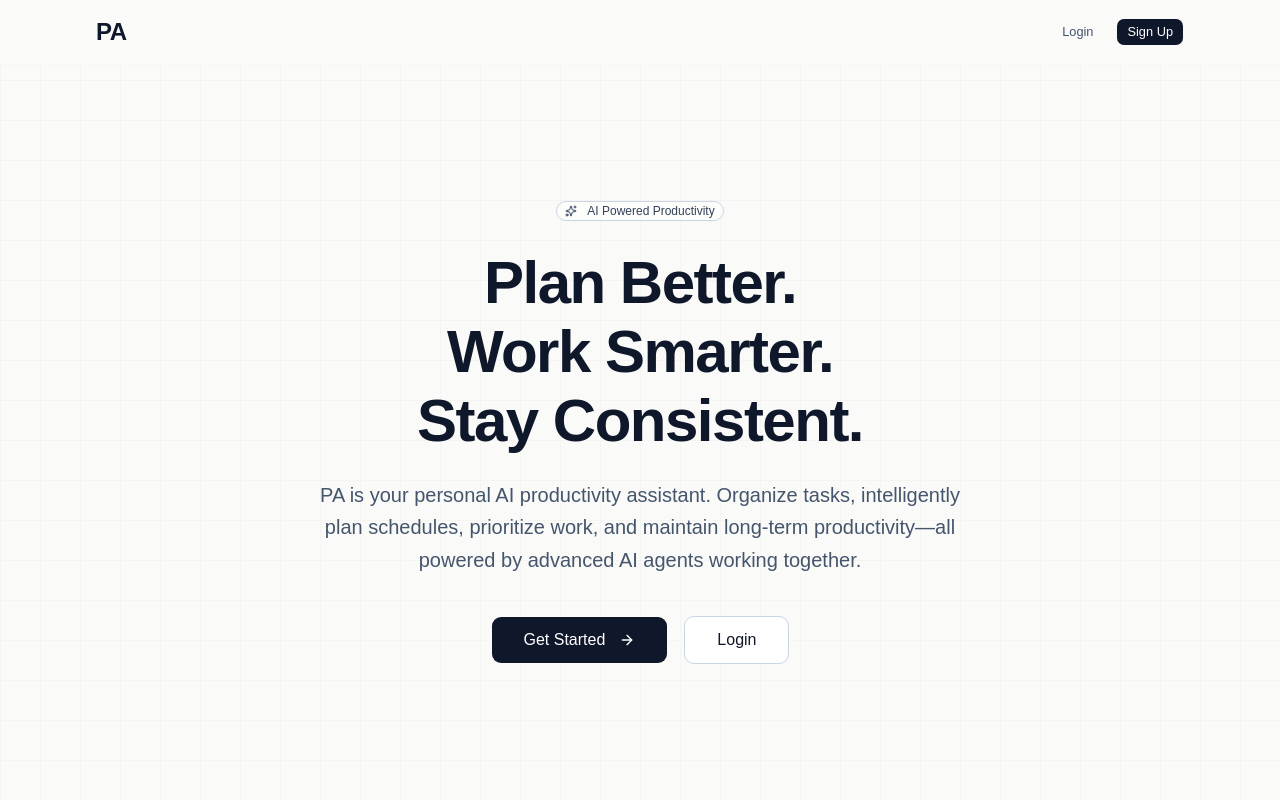
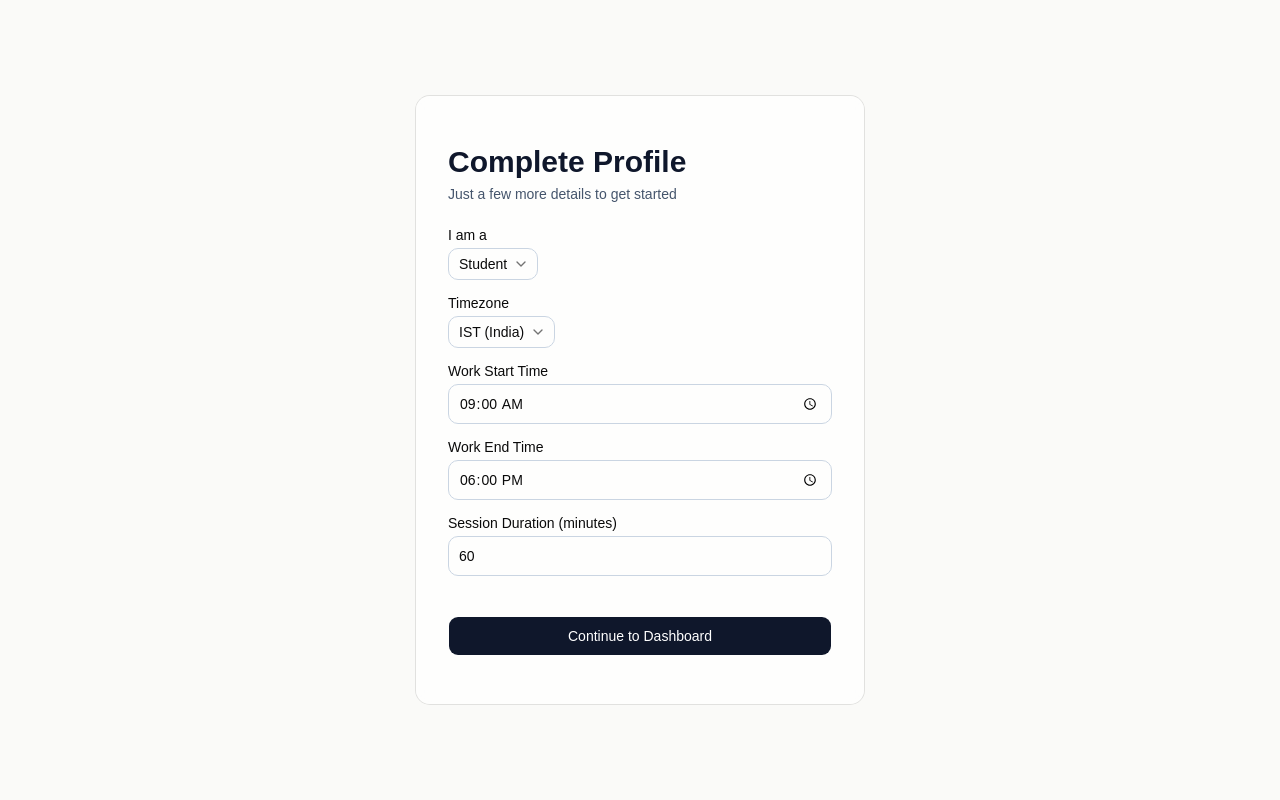
Before and after one commit to Yuk-bot/PA, a React app in the folder frontend/: page /profile in a window 1280 px wide. Before the commit this address led to /. Shown: the top 800 px of the page. Built offline with nearby package versions, Linux system fonts and the light colour scheme; no server answers; the HTML template or start-up script is replaced by a standard one.

Commit message:
building user profile

```diff
--- a/frontend/src/App.jsx
+++ b/frontend/src/App.jsx
@@ -9,6 +9,7 @@ import Calendar from '@/pages/Calender/Calender';
 import Settings from '@/pages/Settings/Settings';
 import Landing from '@/pages/Landing/Landing';
 import Signup from '@/pages/Signup/Signup';
+import Profile from '@/pages/Profile/Profile';
 import { DashboardLayout } from '@/components/layout/DashboardLayout';
 
 // Protected Route Wrapper
@@ -29,6 +30,7 @@ function App() {
         {/* Public Routes */}
         <Route path="/" element={<Landing />} />
         <Route path="/signup" element={<Signup />} />
+        <Route path="/profile" element={<Profile />} />
 
         {/* Protected Dashboard Routes */}
         <Route
--- a/frontend/src/pages/Dashboard/Dashboard.jsx
+++ b/frontend/src/pages/Dashboard/Dashboard.jsx
@@ -18,8 +18,7 @@ const backend_api='http://localhost:8000/api';
 export default function Dashboard() {
   const navigate = useNavigate();
   const token = localStorage.getItem('token');
-  console.log('🔍 Token in storage:', token ? token.substring(0, 50) + '...' : 'NOT FOUND');
-  console.log('🔍 Token length:', token?.length);
+
   const [tasks, setTasks] = useState([]);
   const [loading, setLoading] = useState(true);
   const [error, setError] = useState(null);
--- /dev/null
+++ b/frontend/src/pages/Profile/Profile.jsx
@@ -0,0 +1,194 @@
+import { useState } from 'react';
+import { useNavigate } from 'react-router-dom';
+import { Button } from '@/components/ui/button';
+import { Card } from '@/components/ui/card';
+import { Input } from '@/components/ui/input';
+import { Label } from '@/components/ui/label';
+import {
+  Select,
+  SelectContent,
+  SelectItem,
+  SelectTrigger,
+  SelectValue,
+} from '@/components/ui/select';
+
+export default function CompleteProfile() {
+  const navigate = useNavigate();
+  const [isLoading, setIsLoading] = useState(false);
+  const [error, setError] = useState(null);
+
+  const [formData, setFormData] = useState({
+    profession: 'student',
+    workingHoursStart: '09:00',
+    workingHoursEnd: '18:00',
+    timezone: 'IST',
+    sessionDuration: 60,
+  });
+
+  const handleInputChange = (e) => {
+    const { name, value } = e.target;
+    setFormData((prev) => ({
+      ...prev,
+      [name]: value,
+    }));
+  };
+
+  const handleSubmit = async (e) => {
+    e.preventDefault();
+    setIsLoading(true);
+    setError(null);
+
+    try {
+      const token = localStorage.getItem('token');
+      const displayName = localStorage.getItem('userDisplayName');
+
+      const response = await fetch('http://localhost:8000/api/users/profile', {
+        method: 'POST',
+        headers: {
+          'Content-Type': 'application/json',
+          'Authorization': `Bearer ${token}`,
+        },
+        body: JSON.stringify({
+          profile_data: {
+            name: displayName,
+            profession: formData.profession,
+            working_hours_start: formData.workingHoursStart,
+            working_hours_end: formData.workingHoursEnd,
+            productive_hours: [],
+            preferred_session_duration: formData.sessionDuration,
+            timezone: formData.timezone,
+          },
+          pref_data: {
+            email_reminders: true,
+            push_notifications: false,
+            daily_summary: true,
+          },
+        }),
+      });
+
+      if (!response.ok) {
+        throw new Error('Failed to complete profile');
+      }
+
+      // Clear temp storage and redirect
+      localStorage.removeItem('userEmail');
+      localStorage.removeItem('userDisplayName');
+      navigate('/dashboard');
+    } catch (err) {
+      setError(err.message);
+    } finally {
+      setIsLoading(false);
+    }
+  };
+
+  return (
+    <div className="min-h-screen bg-[#FAFAF8] flex items-center justify-center p-4">
+      <Card className="w-full max-w-md border-slate-200/50 bg-white/70 backdrop-blur-sm">
+        <div className="p-8 space-y-6">
+          <div>
+            <h1 className="text-3xl font-bold text-slate-900">Complete Profile</h1>
+            <p className="text-sm text-slate-600 mt-1">
+              Just a few more details to get started
+            </p>
+          </div>
+
+          {error && (
+            <div className="p-3 bg-red-50 border border-red-200 rounded-lg">
+              <p className="text-sm text-red-700">{error}</p>
+            </div>
+          )}
+
+          <form onSubmit={handleSubmit} className="space-y-4">
+            {/* Profession */}
+            <div>
+              <Label htmlFor="profession">I am a</Label>
+              <Select
+                value={formData.profession}
+                onValueChange={(value) =>
+                  setFormData((prev) => ({ ...prev, profession: value }))
+                }
+              >
+                <SelectTrigger className="mt-1.5 h-10 border-slate-300">
+                  <SelectValue />
+                </SelectTrigger>
+                <SelectContent>
+                  <SelectItem value="student">Student</SelectItem>
+                  <SelectItem value="professional">Professional</SelectItem>
+                  <SelectItem value="entrepreneur">Entrepreneur</SelectItem>
+                </SelectContent>
+              </Select>
+            </div>
+
+            {/* Timezone */}
+            <div>
+              <Label htmlFor="timezone">Timezone</Label>
+              <Select
+                value={formData.timezone}
+                onValueChange={(value) =>
+                  setFormData((prev) => ({ ...prev, timezone: value }))
+                }
+              >
+                <SelectTrigger className="mt-1.5 h-10 border-slate-300">
+                  <SelectValue />
+                </SelectTrigger>
+                <SelectContent>
+                  <SelectItem value="IST">IST (India)</SelectItem>
+                  <SelectItem value="UTC">UTC</SelectItem>
+                  <SelectItem value="EST">EST (US Eastern)</SelectItem>
+                  <SelectItem value="PST">PST (US Pacific)</SelectItem>
+                </SelectContent>
+              </Select>
+            </div>
+
+            {/* Working Hours Start */}
+            <div>
+              <Label htmlFor="workingHoursStart">Work Start Time</Label>
+              <Input
+                id="workingHoursStart"
+                name="workingHoursStart"
+                type="time"
+                value={formData.workingHoursStart}
+                onChange={handleInputChange}
+                className="mt-1.5 h-10 border-slate-300"
+              />
+            </div>
+
+            {/* Working Hours End */}
+            <div>
+              <Label htmlFor="workingHoursEnd">Work End Time</Label>
+              <Input
+                id="workingHoursEnd"
+                name="workingHoursEnd"
+                type="time"
+                value={formData.workingHoursEnd}
+                onChange={handleInputChange}
+                className="mt-1.5 h-10 border-slate-300"
+              />
+            </div>
+
+            {/* Session Duration */}
+            <div>
+              <Label htmlFor="sessionDuration">Session Duration (minutes)</Label>
+              <Input
+                id="sessionDuration"
+                name="sessionDuration"
+                type="number"
+                value={formData.sessionDuration}
+                onChange={handleInputChange}
+                className="mt-1.5 h-10 border-slate-300"
+              />
+            </div>
+
+            <Button
+              type="submit"
+              disabled={isLoading}
+              className="w-full bg-slate-900 text-white hover:bg-slate-800 h-10 mt-6"
+            >
+              {isLoading ? 'Setting up...' : 'Continue to Dashboard'}
+            </Button>
+          </form>
+        </div>
+      </Card>
+    </div>
+  );
+}
--- a/frontend/src/pages/Signup/Signup.jsx
+++ b/frontend/src/pages/Signup/Signup.jsx
@@ -3,7 +3,7 @@ import { auth } from "@/lib/firebase";
 
 import { useState } from 'react';
 import { useNavigate, Link } from 'react-router-dom';
-
+import { Select, SelectContent, SelectItem, SelectTrigger, SelectValue } from "@/components/ui/select";
 import { Button } from '@/components/ui/button';
 import { Input } from '@/components/ui/input';
 import { Card } from '@/components/ui/card';
@@ -30,6 +30,13 @@ export default function Signup() {
     email: '',
     password: '',
     confirmPassword: '',
+    profession: '',
+    timezone: '',
+    workingHoursStart: '',
+    workingHoursEnd: '',
+    sessionDuration: '',
+    productiveHours: ["09:00-11:00"],
+
   });
 
   // Error state
@@ -52,24 +59,40 @@ const handleGoogleSignup = async () => {
     //console.log("TOKEN LENGTH:", token.length);
 
     localStorage.setItem("token", token);
+    localStorage.setItem("userDisplayName", user.displayName);
 
     //console.log(localStorage.getItem("token"));
-
+    //console.log("Firebase user:", user);
+    //console.log("displayName:", user.displayName);
 
 
     // Create Firestore profile if first login
-    await fetch("http://localhost:8000/api/users/profile", {
+    const response = await fetch("http://localhost:8000/api/users/profile", {
   method: "POST",
   headers: {
     Authorization: `Bearer ${token}`,
     "Content-Type": "application/json",
   },
   body: JSON.stringify({
-        fullName: user.displayName || formData.fullName,
+    profile_data: {
+      name: user.displayName,
+      profession: formData.profession,
+      working_hours_start: formData.workingHoursStart,
+      working_hours_end: formData.workingHoursEnd,
+      productive_hours: ["09:00-11:00", "14:00-16:00"],
+      preferred_session_duration: formData.sessionDuration,
+      timezone: formData.timezone,
+      productive_hours: formData.productiveHours,
+    },
+    pref_data: {
+      email_reminders: true,
+      push_notifications: false,
+      daily_summary: true,
+    },
   }),
 });
 
-    navigate("/dashboard");
+navigate("/profile");
   } catch (error) {
     console.error(error);
 
@@ -300,6 +323,89 @@ const isFormValid =
               )}
             </div>
 
+            {/* Profession */}
+
+<div>
+  <Label htmlFor="profession">I am a</Label>
+  <Select value={formData.profession} onValueChange={(value) => setFormData(prev => ({ ...prev, profession: value }))}>
+    <SelectTrigger className="mt-1.5 h-10 border-slate-300">
+      <SelectValue />
+    </SelectTrigger>
+    <SelectContent>
+      <SelectItem value="student">Student</SelectItem>
+      <SelectItem value="professional">Professional</SelectItem>
+    </SelectContent>
+  </Select>
+</div>
+
+{/* Timezone */}
+<div>
+  <Label htmlFor="timezone">Timezone</Label>
+  <Select value={formData.timezone} onValueChange={(value) => setFormData(prev => ({ ...prev, timezone: value }))}>
+    <SelectTrigger className="mt-1.5 h-10 border-slate-300">
+      <SelectValue />
+    </SelectTrigger>
+    <SelectContent>
+      <SelectItem value="IST">IST (India)</SelectItem>
+      <SelectItem value="UTC">UTC</SelectItem>
+    </SelectContent>
+  </Select>
+</div>
+
+{/* Working Hours Start */}
+<div>
+  <Label htmlFor="workingHoursStart">Work Start Time</Label>
+  <Input
+    id="workingHoursStart"
+    name="workingHoursStart"
+    type="time"
+    value={formData.workingHoursStart}
+    onChange={handleInputChange}
+    className="mt-1.5 h-10 border-slate-300"
+  />
+</div>
+
+{/* Working Hours End */}
+<div>
+  <Label htmlFor="workingHoursEnd">Work End Time</Label>
+  <Input
+    id="workingHoursEnd"
+    name="workingHoursEnd"
+    type="time"
+    value={formData.workingHoursEnd}
+    onChange={handleInputChange}
+    className="mt-1.5 h-10 border-slate-300"
+  />
+</div>
+
+{/* Session Duration */}
+<div>
+  <Label htmlFor="sessionDuration">Session Duration (minutes)</Label>
+  <Input
+    id="sessionDuration"
+    name="sessionDuration"
+    type="number"
+    value={formData.sessionDuration}
+    onChange={handleInputChange}
+    className="mt-1.5 h-10 border-slate-300"
+  />
+</div>
+{/* Productive Hours */}
+<div>
+  <Label>Peak Productive Hours</Label>
+  <Input
+    name="productiveHours"
+    placeholder="e.g., 09:00-11:00, 14:00-16:00"
+    value={formData.productiveHours.join(', ')}
+    onChange={(e) => setFormData(prev => ({
+      ...prev,
+      productiveHours: e.target.value.split(',').map(h => h.trim())
+    }))}
+    className="mt-1.5 h-10 border-slate-300"
+  />
+  <p className="text-xs text-slate-500 mt-1">Comma-separated time ranges</p>
+</div>
+
             {/* Password */}
             <div className="space-y-2">
               <Label htmlFor="password" className="text-sm font-medium text-slate-700">
```
Also changed, not shown: 2 other files (tests, documents, lock files or other folders). Lines whose indentation alone changed are shown as unchanged.
